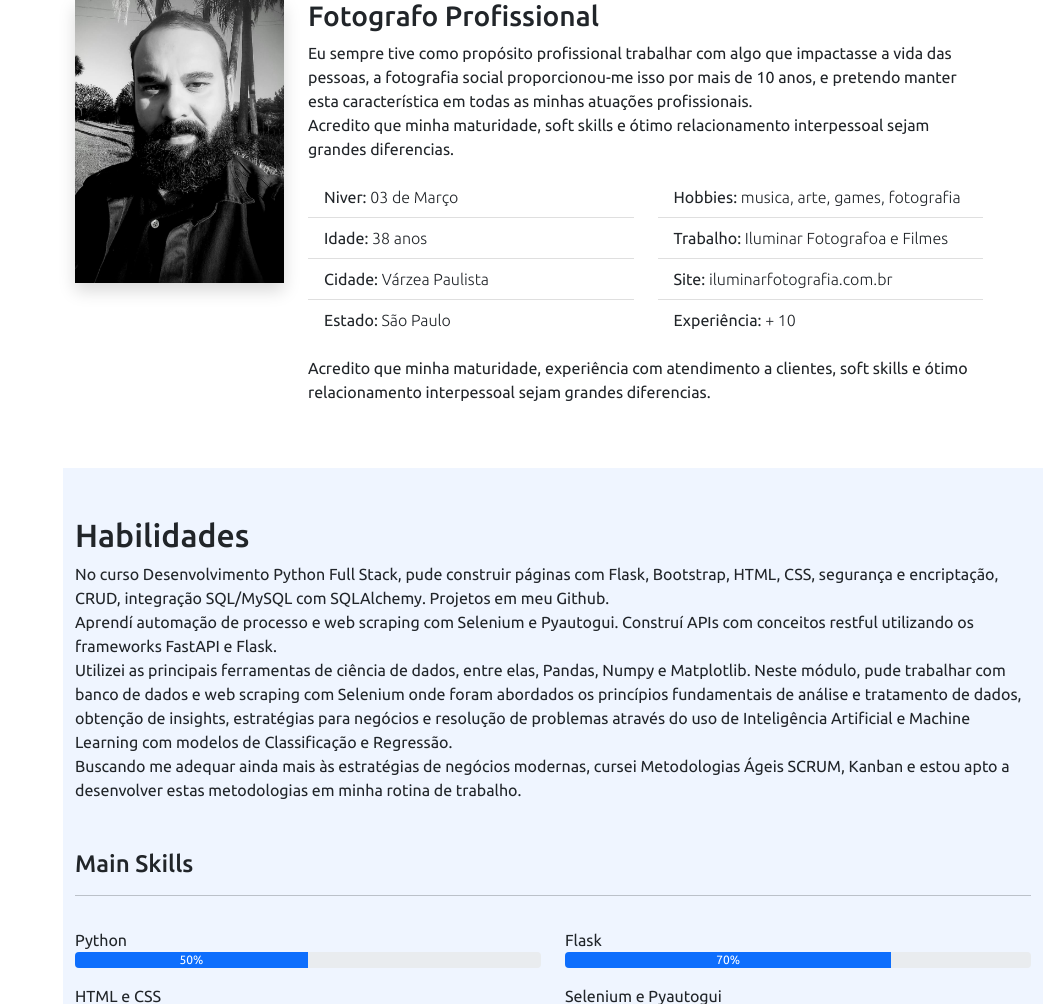
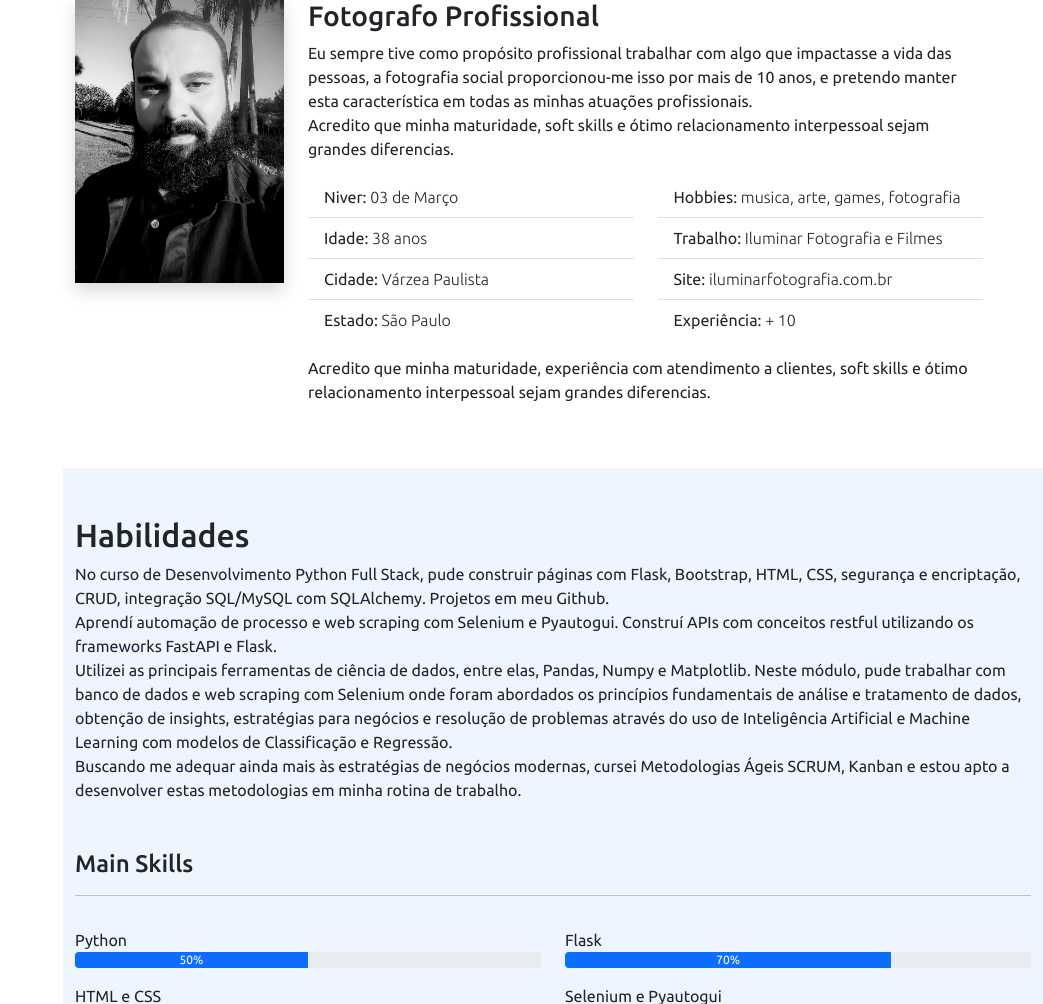
Before and after one commit to mnsjr/Projeto-CV-Flask-Responsivo, a Flask app: page / in a window 1280 px wide. Shown: the part 1175-2179 px from the top of the page, without its empty margins (237-1280 px from the left). Run offline with Flask 2, Linux system fonts and the light colour scheme; some libraries are stand-ins or nearby versions.

Commit message:
update text corrections

```diff
--- a/templates/inicio.html
+++ b/templates/inicio.html
@@ -64,7 +64,7 @@
                                         Hobbies: <span class="fw-lighter">musica, arte, games, fotografia</span>
                                     </li>
                                     <li class="list-group-item">
-                                        Trabalho: <span class="fw-lighter">Iluminar Fotografoa e Filmes</span>
+                                        Trabalho: <span class="fw-lighter">Iluminar Fotografia e Filmes</span>
                                     </li>
                                     <li class="list-group-item">
                                         Site: <span class="fw-lighter"><a href="https://www.iluminarfotografia.com.br/" target="_blank" class="fw-lighter text-decoration-none link-dark">iluminarfotografia.com.br</a></span>
@@ -84,7 +84,7 @@
     <section class="section-bg" id="habilidades">
         <div class="container pb-5">
             <h2 class="pt-5">Habilidades</h2>
-            <p>No curso Desenvolvimento Python Full Stack, pude construir páginas com Flask, Bootstrap, HTML, CSS, segurança e encriptação, CRUD, integração SQL/MySQL com SQLAlchemy. Projetos em meu Github.<br>
+            <p>No curso de Desenvolvimento Python Full Stack, pude construir páginas com Flask, Bootstrap, HTML, CSS, segurança e encriptação, CRUD, integração SQL/MySQL com SQLAlchemy. Projetos em meu Github.<br>
             Aprendí automação de processo e web scraping com Selenium e Pyautogui.
             Construí APIs com conceitos restful utilizando os frameworks FastAPI e Flask.<br>
             Utilizei as principais ferramentas de ciência de dados, entre elas, Pandas, Numpy e Matplotlib. Neste módulo, pude trabalhar com banco de dados e web scraping com Selenium onde foram abordados os princípios fundamentais de análise e tratamento de dados, obtenção de insights, estratégias para negócios e resolução de problemas através do uso de Inteligência Artificial e Machine Learning com modelos de Classificação e Regressão.<br>
@@ -197,7 +197,7 @@
                     </div>
                     <div class="cv-item" data-anime="up">
                         <h5>SCRUM e Kanban</h5>
-                        <p><em>mai/2022 - jul/2022 - Udemy e Digital Inavvation One</em></p>
+                        <p><em>mai/2022 - jul/2022 - Udemy e Digital Innovation One</em></p>
                     </div>
                 </div>
                 <div class="col-md-6">
@@ -264,7 +264,7 @@
                                 <img src="../static/img/CV-mnsjr.png" class="card-img-top" alt="Website Currículo Digital">
                                 <div class="card-body">
                                   <h5 class="card-title">Website Currículo Digital Responsivo</h5>
-                                  <p class="card-text">A aplicação consiste em uma aplicação web responsiva. Trata-se de um perfil pessoal com informações profissionais. Foi desenvolvido com Flask, Bootstrap, HTML, CSS, Javascript e conta com um formulário de contato construido em Flask com todas as validações necessárias.</p>
+                                  <p class="card-text">A aplicação consiste em uma aplicação web responsiva. Trata-se de um perfil profissional. Foi desenvolvido com Flask, Bootstrap, HTML, CSS, Javascript e conta com um formulário de contato construido em Flask com todas as validações necessárias.</p>
                                   <div class="d-flex justify-content-center">
                                     <a href="https://github.com/mnsjr/Projeto-CV-Flask-Responsivo" target="_blank" class="btn btn-outline-dark"><i class="bi bi-github"></i></a>
                                   </div>
@@ -281,7 +281,7 @@
                                     <img src="../static/img/Scikit-learn.png" class="card-img-top" alt="Ciência de Dados e Machine Learning">
                                     <div class="card-body">
                                         <h5 class="card-title">Ciência de Dados e Machine Learning</h5>
-                                        <p class="card-text">O projeto visa realizar um estudo a partir de dados coletados junto à plataforma Airbnb sobre os imóveis disponíveis para locação na cidade do Rio de Janeiro, tendo como objetivo retornar o melhor preço possível para alugar um imóvel na cidade, tendo como métrica de análise, principlamente a localização, preço e comodidades oferecidas pelos imóveis vizinhos. O tratamento dos dados é feito com Pandas e a análise feita modelos de Regressão de Machine Learning.</p>
+                                        <p class="card-text">O projeto visa realizar um estudo a partir de dados coletados junto à plataforma Airbnb sobre os imóveis disponíveis para locação na cidade do Rio de Janeiro, tendo como objetivo retornar o melhor preço possível para alugar um imóvel na cidade, tendo como métrica de análise, principlamente a localização, preço e comodidades oferecidas pelos imóveis vizinhos. O tratamento dos dados é feito com Pandas e a análise feita com modelos de Regressão de Machine Learning.</p>
                                         <div class="d-flex justify-content-center">
                                             <a href="https://github.com/mnsjr/Projeto-Airbnb-Ciencia-de-Dados-Machine-Learning" target="_blank" class="btn btn-outline-dark"><i class="bi bi-github"></i></a>
                                         </div>
--- a/templates/navbar.html
+++ b/templates/navbar.html
@@ -9,7 +9,7 @@
             <a href="https://github.com/mnsjr" target="_blank">
               <i class="bi bi-github"></i>
             </a>
-            <a href="https://api.whatsapp.com/send/?phone=5511997742087&text&type=phone_number&app_absent=0" target="_blank">
+            <a href="https://api.whatsapp.com/send/?phone=5511997741587&text&type=phone_number&app_absent=0" target="_blank">
               <i class="bi bi-whatsapp"></i>
             </a>
         </div>
```
